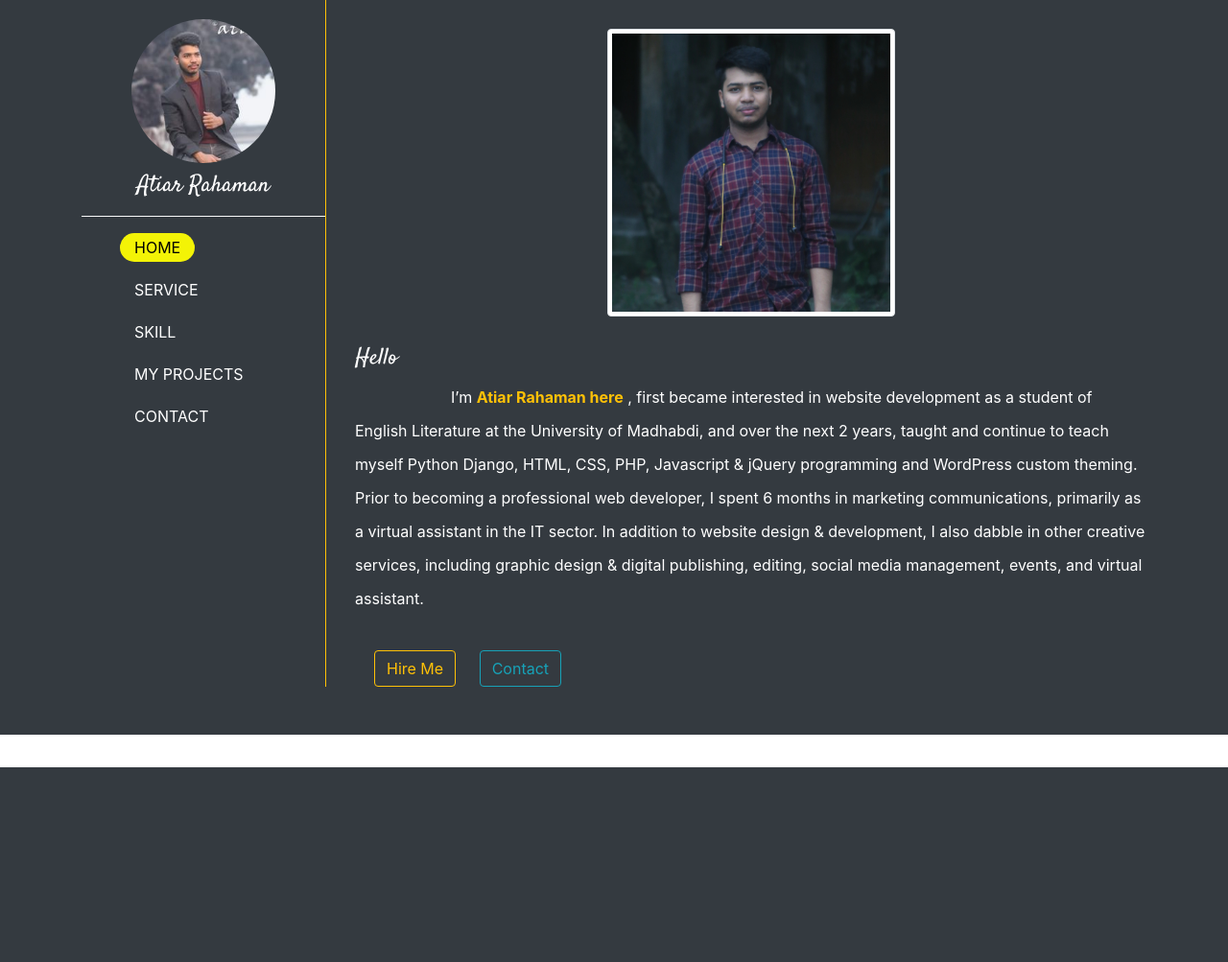
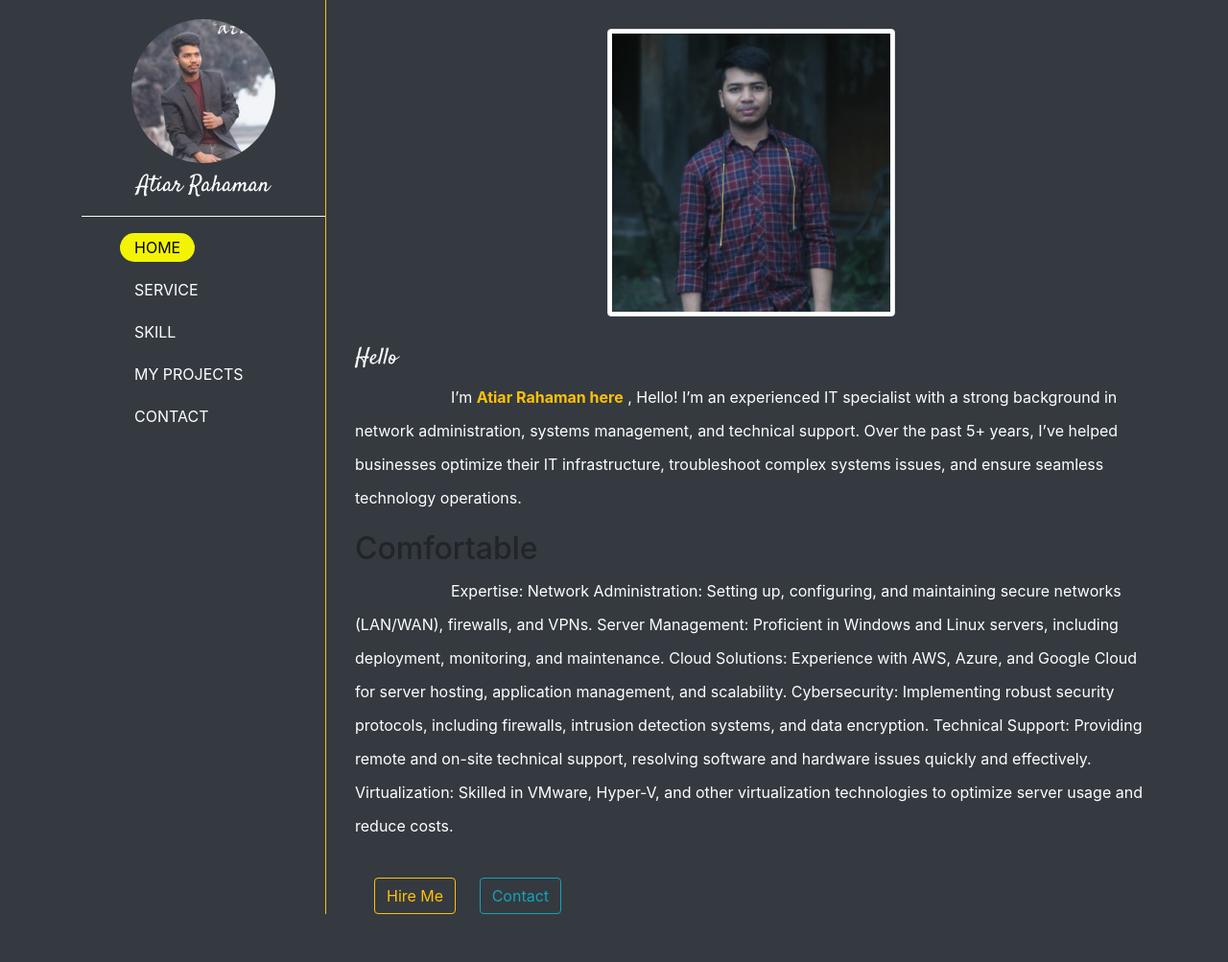
Before and after one commit to atiarrahaman/portfolio, a Django app: page / in a window 1280 px wide. Shown: the whole page at 96% size. Before the commit the page ends 800 px from the top, so only its background shows below. Run offline with Django 3.2, Linux system fonts and the light colour scheme; some libraries are stand-ins or nearby versions.

Commit message:
Update home.html

```diff
--- a/core/templates/home.html
+++ b/core/templates/home.html
@@ -9,7 +9,19 @@
  </div>
  <div class="content_home_page">
   <h4>Hello</h4>
-  <p>I’m <b class="text-warning">Atiar Rahaman here</b> , first became interested in website development as a student of English Literature at the University of Madhabdi, and over the next 2 years, taught and continue to teach myself Python Django, HTML, CSS, PHP, Javascript & jQuery programming and WordPress custom theming. Prior to becoming a professional web developer, I spent 6 months in marketing communications, primarily as a virtual assistant in the IT sector. In addition to website design & development, I also dabble in other creative services, including graphic design & digital publishing, editing, social media management, events, and virtual assistant.</p>
+  <p>I’m <b class="text-warning">Atiar Rahaman here</b> , Hello! I’m an experienced IT specialist
+   with a strong background in network administration, systems management, and technical support.
+   Over the past 5+ years, I’ve helped businesses optimize their IT infrastructure, troubleshoot complex systems issues,
+   and ensure seamless technology operations.</p>
+
+  <h2>Comfortable</h2>
+  <p>Expertise:
+Network Administration: Setting up, configuring, and maintaining secure networks (LAN/WAN), firewalls, and VPNs.
+Server Management: Proficient in Windows and Linux servers, including deployment, monitoring, and maintenance.
+Cloud Solutions: Experience with AWS, Azure, and Google Cloud for server hosting, application management, and scalability.
+Cybersecurity: Implementing robust security protocols, including firewalls, intrusion detection systems, and data encryption.
+Technical Support: Providing remote and on-site technical support, resolving software and hardware issues quickly and effectively.
+Virtualization: Skilled in VMware, Hyper-V, and other virtualization technologies to optimize server usage and reduce costs.</p>
    <a class="btn btn-outline-warning " href="{% url 'contact' %}">Hire Me</a>
    <a class="btn btn-outline-info " href="{% url 'contact' %}">Contact</a>
  </div>
```
